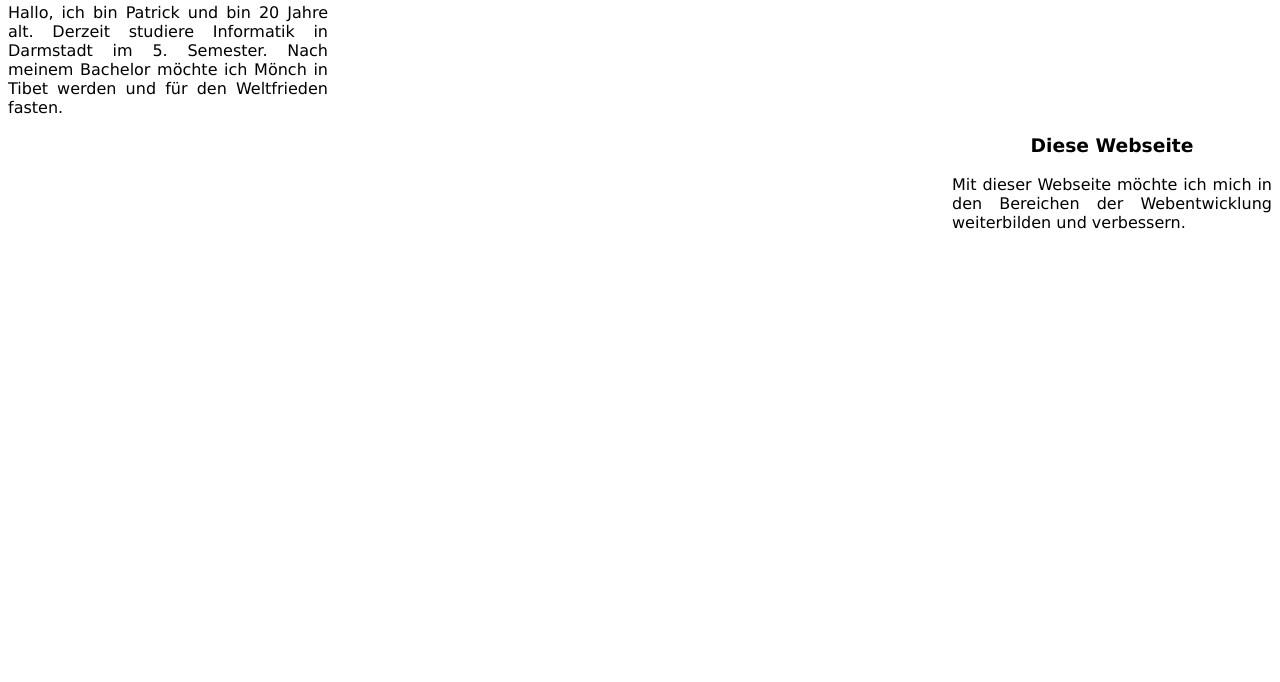
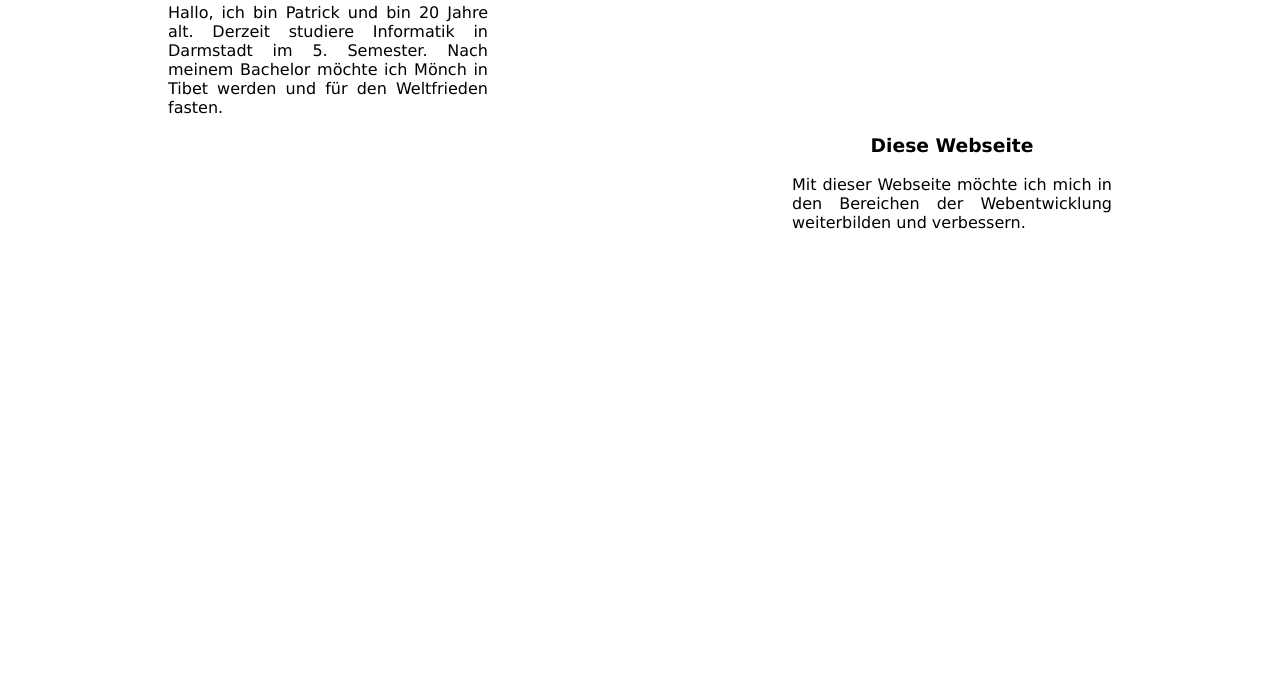
Before and after one commit to ptrickk/Website, a plain HTML site: page index.html in a window 1280 px wide. Shown: the part 118-800 px from the top of the page. Drawn offline with Linux system fonts and the light colour scheme.

Commit message:
adjusted boundaries

```diff
--- a/basic-style.css
+++ b/basic-style.css
@@ -17,11 +17,11 @@ div {
 }
 
 .article-left{
-    margin-left: 0;
+    margin-left: 10em;
     margin-right: auto;
 }
 
 .article-right{
     margin-left: auto;
-    margin-right: 0;
+    margin-right: 10em;
 }
```
